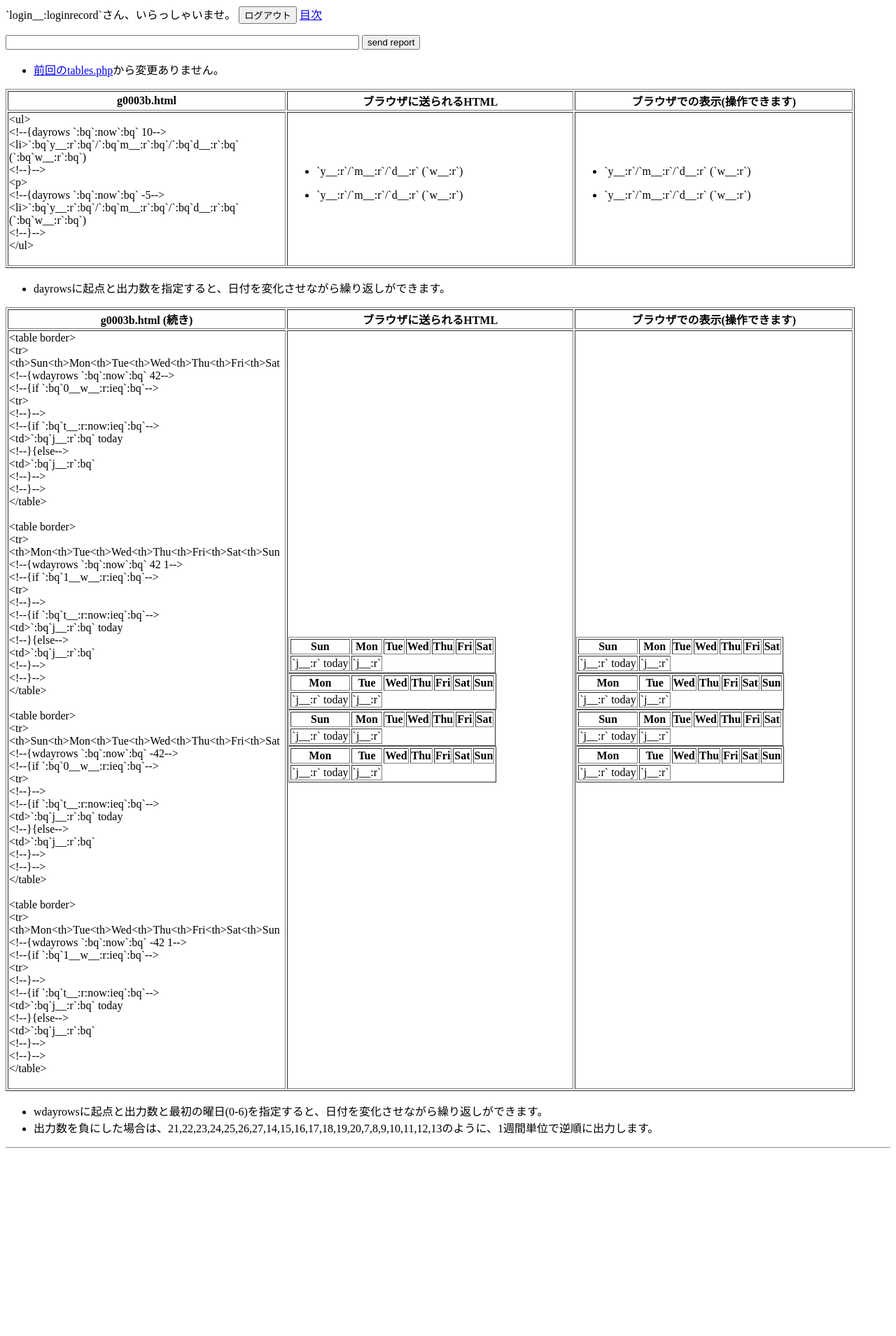
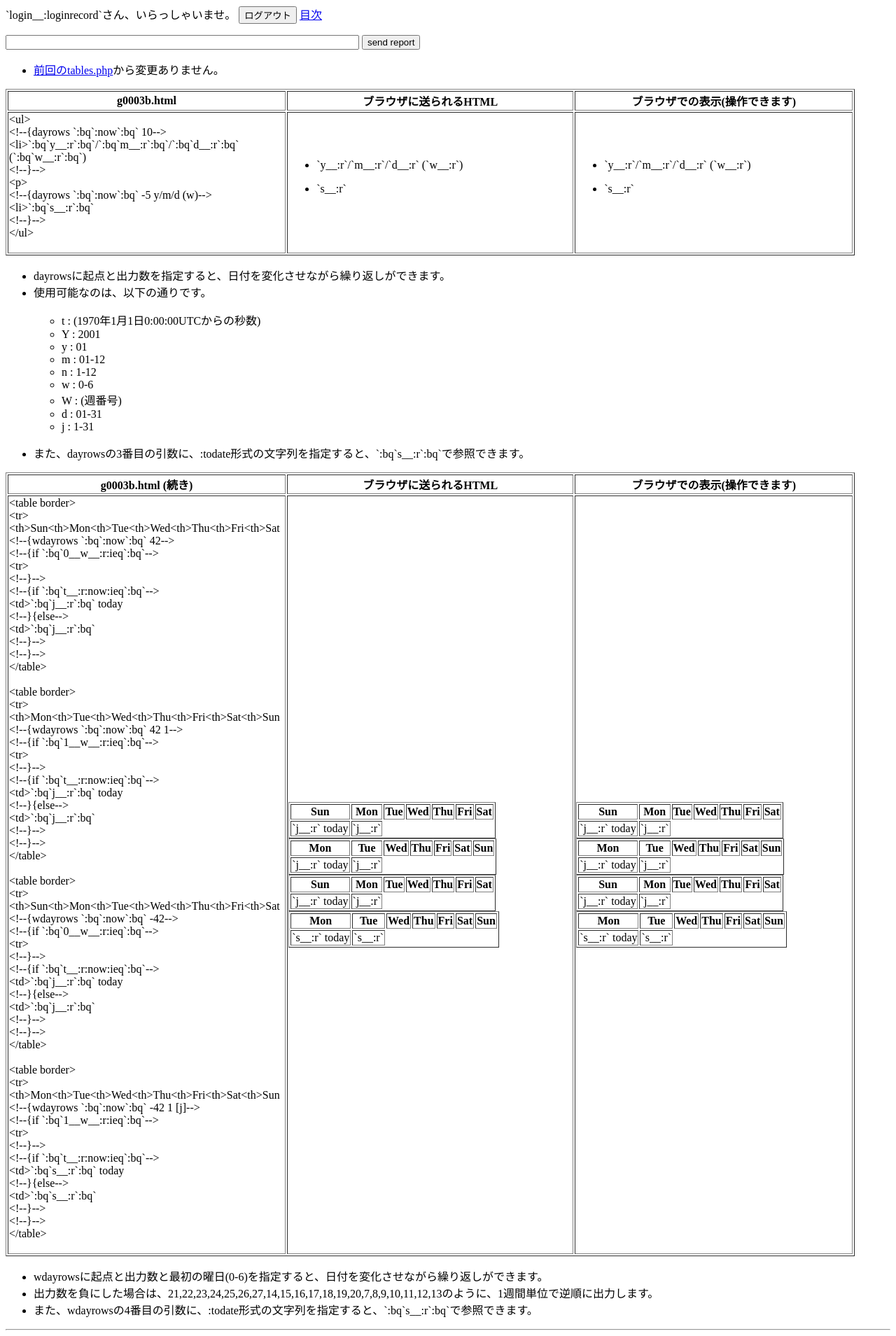
Before and after one commit to paijp/nophp, a PHP site: page /res/g0003b.html in a window 1280 px wide. Shown: the whole page at 70% size. Before the commit the page ends 1641 px from the top, so only its background shows below. Run offline with PHP 8.4, Linux system fonts and the light colour scheme.

Commit message:
append argument to dayrows and wdayrows.

```diff
--- a/res/g0003b.html
+++ b/res/g0003b.html
@@ -19,8 +19,8 @@
 	&lt;li&gt;`:bq`y__:r`:bq`/`:bq`m__:r`:bq`/`:bq`d__:r`:bq` (`:bq`w__:r`:bq`)<br />
 &lt;!--}--&gt;<br />
 	&lt;p&gt;<br />
-&lt;!--{dayrows `:bq`:now`:bq` -5--&gt;<br />
-	&lt;li&gt;`:bq`y__:r`:bq`/`:bq`m__:r`:bq`/`:bq`d__:r`:bq` (`:bq`w__:r`:bq`)<br />
+&lt;!--{dayrows `:bq`:now`:bq` -5 y/m/d (w)--&gt;<br />
+	&lt;li&gt;`:bq`s__:r`:bq`<br />
 &lt;!--}--&gt;<br />
 &lt;/ul&gt;<br />
 <br />
@@ -30,8 +30,8 @@
 	<li>`y__:r`/`m__:r`/`d__:r` (`w__:r`)
 <!--}-->
 	<p>
-<!--{dayrows `:now` -5-->
-	<li>`y__:r`/`m__:r`/`d__:r` (`w__:r`)
+<!--{dayrows `:now` -5 y/m/d (w)-->
+	<li>`s__:r`
 <!--}-->
 </ul>
 
@@ -41,8 +41,8 @@
 	<li>`y__:r`/`m__:r`/`d__:r` (`w__:r`)
 <!--}-->
 	<p>
-<!--{dayrows `:now` -5-->
-	<li>`y__:r`/`m__:r`/`d__:r` (`w__:r`)
+<!--{dayrows `:now` -5 y/m/d (w)-->
+	<li>`s__:r`
 <!--}-->
 </ul>
 
@@ -51,6 +51,21 @@
 
 <UL>
 	<LI>dayrowsに起点と出力数を指定すると、日付を変化させながら繰り返しができます。
+	<LI>使用可能なのは、以下の通りです。
+</UL>
+<UL><UL>
+	<LI>t : (1970年1月1日0:00:00UTCからの秒数)
+	<LI>Y : 2001
+	<LI>y : 01
+	<LI>m : 01-12
+	<LI>n : 1-12
+	<LI>w : 0-6
+	<LI>W : (週番号)
+	<LI>d : 01-31
+	<LI>j : 1-31
+</UL></UL>
+<UL>
+	<LI>また、dayrowsの3番目の引数に、:todate形式の文字列を指定すると、`:bq`s__:r`:bq`で参照できます。
 </UL>
 
 <TABLE border width="96%">
@@ -101,14 +116,14 @@
 <br />
 &lt;table border&gt;<br />
 	&lt;tr&gt;&lt;th&gt;Mon&lt;th&gt;Tue&lt;th&gt;Wed&lt;th&gt;Thu&lt;th&gt;Fri&lt;th&gt;Sat&lt;th&gt;Sun<br />
-&lt;!--{wdayrows `:bq`:now`:bq` -42 1--&gt;<br />
+&lt;!--{wdayrows `:bq`:now`:bq` -42 1 [j]--&gt;<br />
 &lt;!--{if `:bq`1__w__:r:ieq`:bq`--&gt;<br />
 	&lt;tr&gt;<br />
 &lt;!--}--&gt;<br />
 &lt;!--{if `:bq`t__:r:now:ieq`:bq`--&gt;<br />
-	&lt;td&gt;`:bq`j__:r`:bq` today<br />
+	&lt;td&gt;`:bq`s__:r`:bq` today<br />
 &lt;!--}{else--&gt;<br />
-	&lt;td&gt;`:bq`j__:r`:bq`<br />
+	&lt;td&gt;`:bq`s__:r`:bq`<br />
 &lt;!--}--&gt;<br />
 &lt;!--}--&gt;<br />
 &lt;/table&gt;<br />
@@ -158,14 +173,14 @@
 
 <table border>
 	<tr><th>Mon<th>Tue<th>Wed<th>Thu<th>Fri<th>Sat<th>Sun
-<!--{wdayrows `:now` -42 1-->
+<!--{wdayrows `:now` -42 1 [j]-->
 <!--{if `1__w__:r:ieq`-->
 	<tr>
 <!--}-->
 <!--{if `t__:r:now:ieq`-->
-	<td>`j__:r` today
+	<td>`s__:r` today
 <!--}{else-->
-	<td>`j__:r`
+	<td>`s__:r`
 <!--}-->
 <!--}-->
 </table>
@@ -215,14 +230,14 @@
 
 <table border>
 	<tr><th>Mon<th>Tue<th>Wed<th>Thu<th>Fri<th>Sat<th>Sun
-<!--{wdayrows `:now` -42 1-->
+<!--{wdayrows `:now` -42 1 [j]-->
 <!--{if `1__w__:r:ieq`-->
 	<tr>
 <!--}-->
 <!--{if `t__:r:now:ieq`-->
-	<td>`j__:r` today
+	<td>`s__:r` today
 <!--}{else-->
-	<td>`j__:r`
+	<td>`s__:r`
 <!--}-->
 <!--}-->
 </table>
@@ -233,6 +248,7 @@
 <UL>
 	<LI>wdayrowsに起点と出力数と最初の曜日(0-6)を指定すると、日付を変化させながら繰り返しができます。
 	<LI>出力数を負にした場合は、21,22,23,24,25,26,27,14,15,16,17,18,19,20,7,8,9,10,11,12,13のように、1週間単位で逆順に出力します。
+	<LI>また、wdayrowsの4番目の引数に、:todate形式の文字列を指定すると、`:bq`s__:r`:bq`で参照できます。
 </UL>
 
 
```
Also changed, not shown: index.php (+8 -7 lines).
